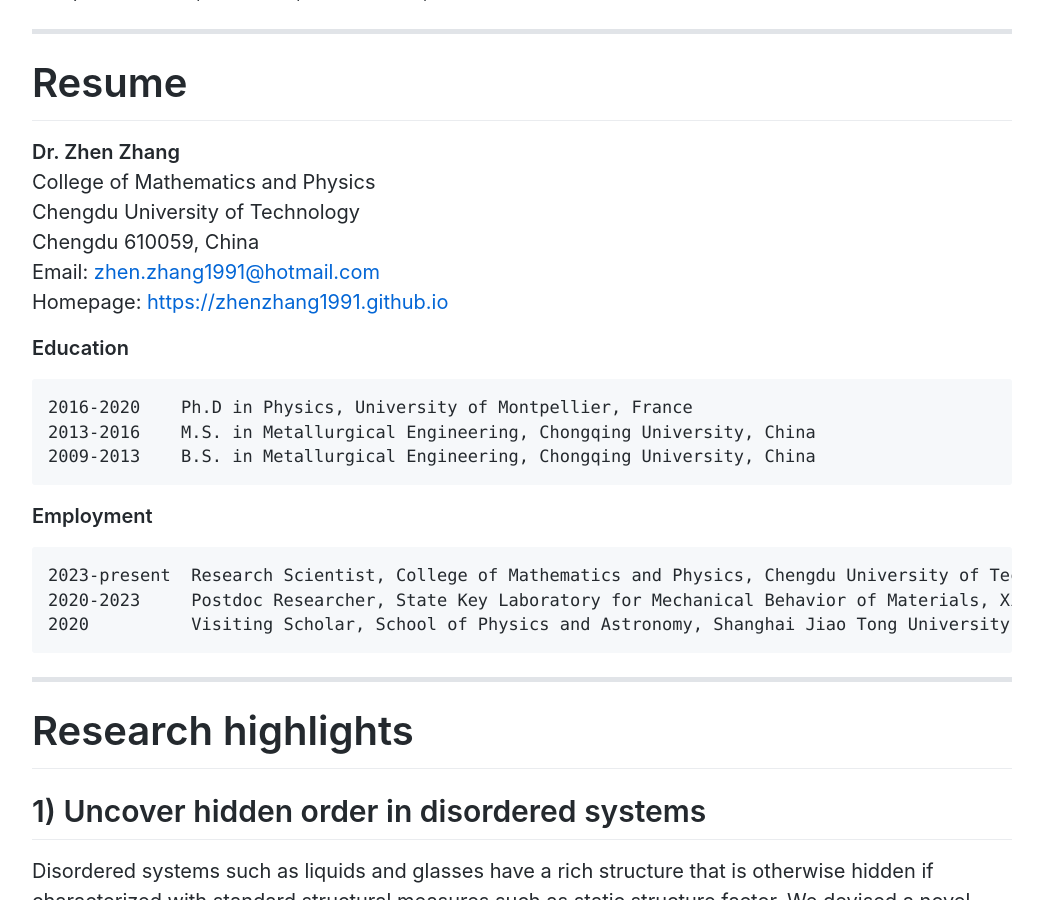
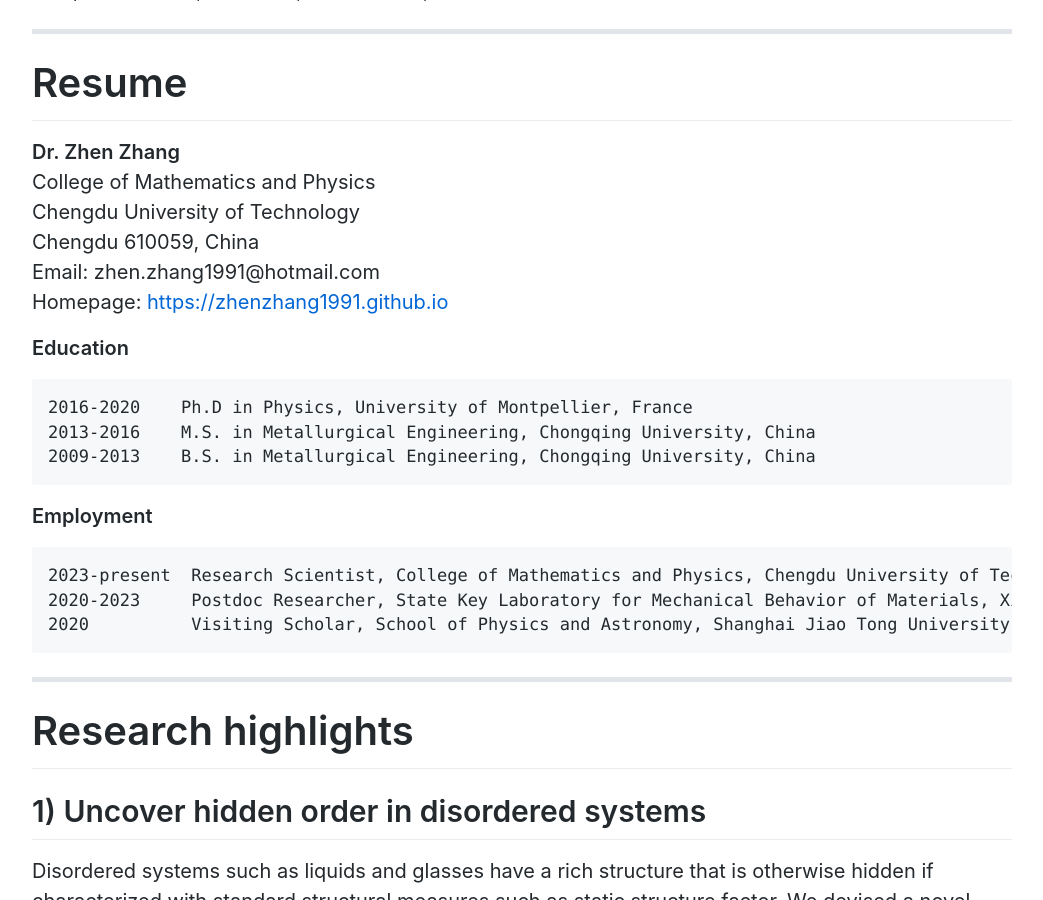
Before and after one commit to zhenzhang1991/zhenzhang1991.github.io, a Jekyll site: the page built from index.md, in a window 1280 px wide and 900 px high, scrolled down 302 px. Shown: the whole window, without its empty margins (118-1161 px from the left). Built offline with Jekyll 4.4.1, drawn with Linux system fonts in a browser that asks for light colours; comment, search, counter and statistics services are not loaded; part of the change alters nothing that is shown.

```diff
--- a/index.md
+++ b/index.md
@@ -12,7 +12,7 @@ Jump to: [Resume](#resume); [Research](#research-highlights); [Publications](#pu
 College of Mathematics and Physics<br>
 Chengdu University of Technology<br>
 Chengdu 610059, China<br>
-Email: [zhen.zhang1991@hotmail.com](zhen.zhang1991@hotmail.com)<br>
+Email: zhen.zhang1991@hotmail.com<br>
 Homepage: [https://zhenzhang1991.github.io](https://zhenzhang1991.github.io)
 
 **Education**
```
